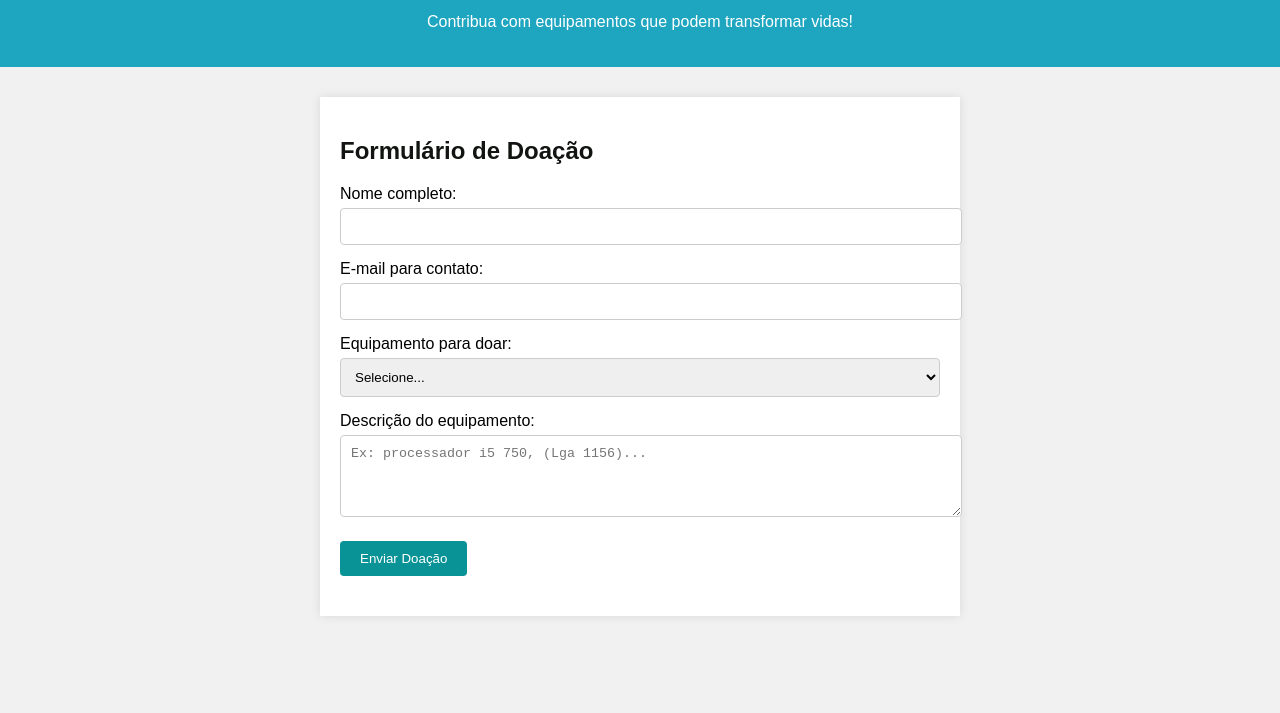
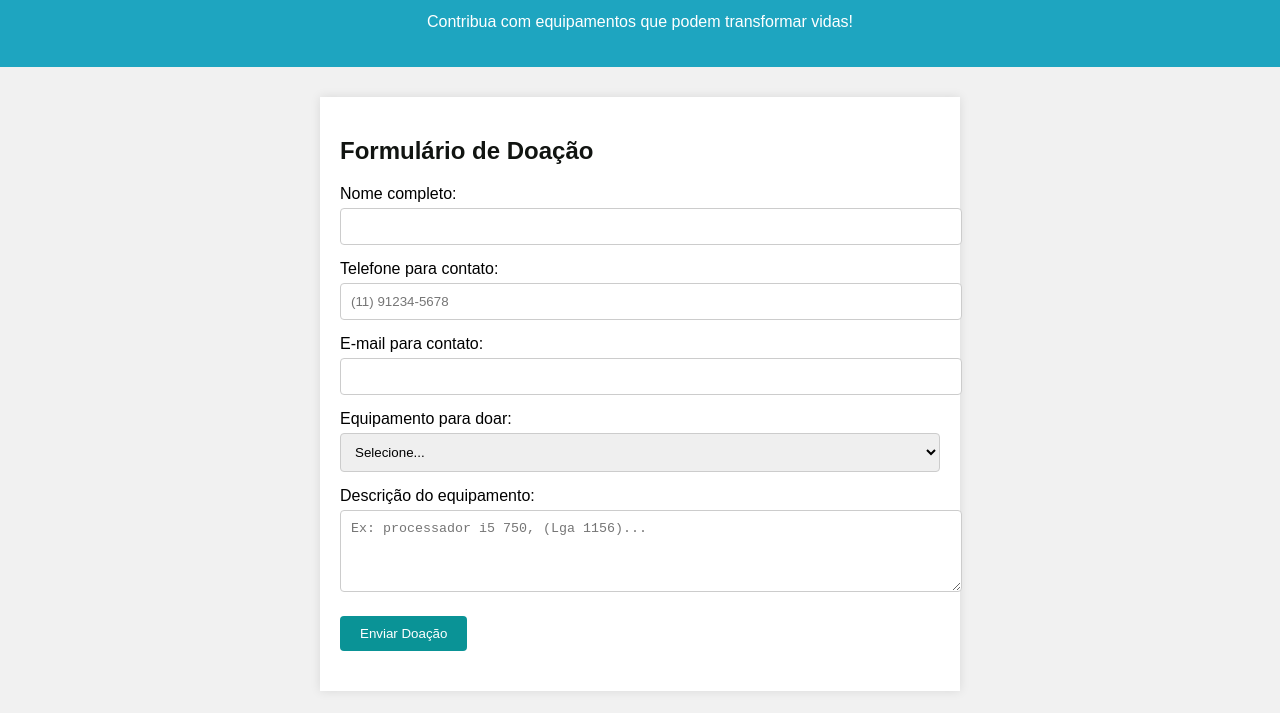
Before and after one commit to Andre-Luis-pvh/AEll_Andre_Uninter2025, a plain HTML site: page index.html in a window 1280 px wide. Shown: the part 87-800 px from the top of the page. Drawn offline with Linux system fonts and the light colour scheme.

Commit message:
acrescentando telefone

```diff
--- a/index.html
+++ b/index.html
@@ -21,10 +21,13 @@
     <h2>Formulário de Doação</h2>
     <form id="donationForm">
       <label for="name">Nome completo:</label>
-      <input type="text" id="name" required>
+      <input type="text" id="name" name="name" required>
+
+      <label for="telefone">Telefone para contato:</label>
+      <input type="tel" id="telefone" name="telefone" placeholder="(11) 91234-5678" required maxlength="15">
 
       <label for="email">E-mail para contato:</label>
-      <input type="email" id="email" required>
+      <input type="email" id="email" name="email" required>
 
       <label for="item">Equipamento para doar:</label>
       <select id="item" required>
```
